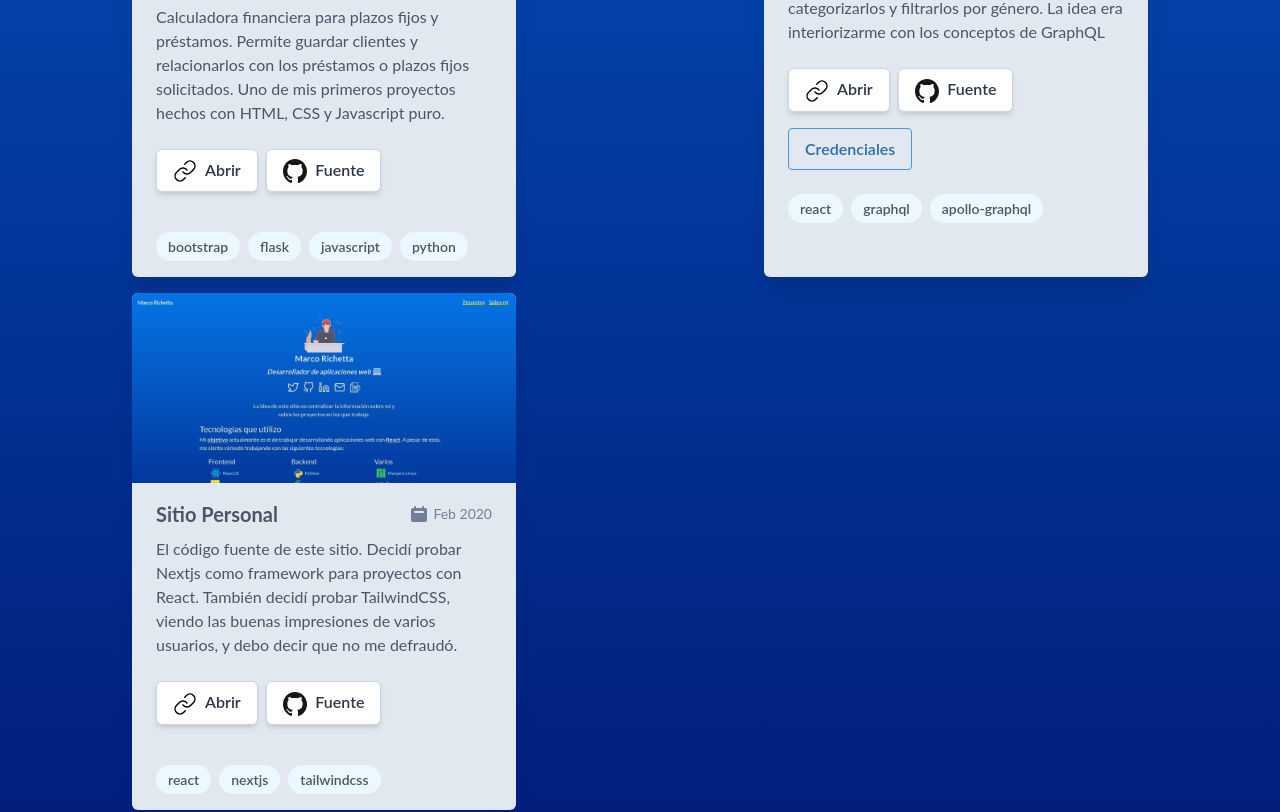
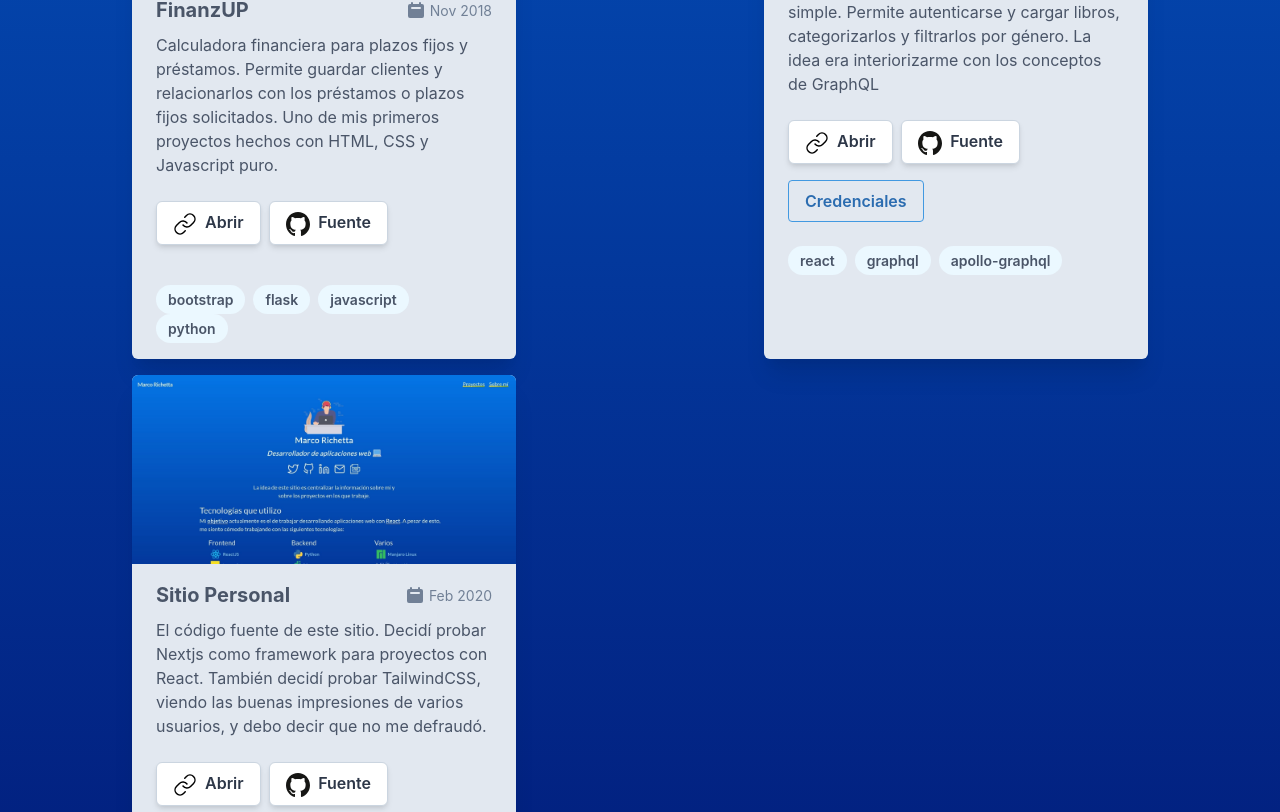
Before and after one commit to marcorichetta/personal-site, a Next.js app: page /projects in a window 1280 px wide. Shown: the part 1266-2078 px from the top of the page. Built offline with nearby package versions, Linux system fonts and the light colour scheme.

Commit message:
Fixes de accesibilidad y font con @import
- Lighthouse notifica que la font bloquea (secs) la carga de la página

```diff
--- a/components/Card.js
+++ b/components/Card.js
@@ -63,6 +63,7 @@ const Card = props => {
 						<button
 							className="bg-transparent hover:bg-blue-500 text-blue-700 font-semibold hover:text-white py-2 px-4 border border-blue-500 hover:border-transparent rounded"
 							onClick={() => setshowCredentials("block")}
+							aria-label="Credenciales"
 						>
 							Credenciales
 						</button>
--- a/components/Footer.js
+++ b/components/Footer.js
@@ -28,7 +28,7 @@ const Footer = () => (
 			Zeit Now
 		</a>
 		<a href="https://github.com/marcorichetta/personal-site" target="_blank" rel="noopener">
-			<img className="inline px-2" src={`icons/social/github2.svg`}></img>
+			<img alt="Github Logo" className="inline px-2" src={`icons/social/github2.svg`}></img>
 		</a>
 		<br />
 		Marco Richetta - {new Date().getFullYear()}
--- a/components/Layout.js
+++ b/components/Layout.js
@@ -38,10 +38,10 @@ export default ({ children, title = "Marco Richetta - Programador Web" }) => {
 				/>
 
 				{/* Inter font */}
-				<link
+				{/* <link
 					href="https://fonts.googleapis.com/css2?family=Inter:wght@400;500;700;900&display=swap"
 					rel="stylesheet"
-				/>
+				/> */}
 
 				{/* Favicons */}
 				<link
--- a/components/mobile/Toggler.js
+++ b/components/mobile/Toggler.js
@@ -1,6 +1,6 @@
 const Toggler = ({ isMenuOpen, setisMenuOpen }) => {
 	return (
-		<button onClick={() => setisMenuOpen(!isMenuOpen)}>
+		<button onClick={() => setisMenuOpen(!isMenuOpen)} aria-label="Toggle">
 			<svg
 				xmlns="http://www.w3.org/2000/svg"
 				width="26"
--- a/styles/index.css
+++ b/styles/index.css
@@ -4,7 +4,7 @@
 /* purgecss end ignore */
 
 #NextApp {
-	font-family: "Lato";
+	font-family: "Inter";
 	background: #0575e6; /* fallback for old browsers */
 	background: -webkit-linear-gradient(
 		to bottom,
@@ -17,6 +17,8 @@
 		#021b79
 	); /* W3C, IE 10+/ Edge, Firefox 16+, Chrome 26+, Opera 12+, Safari 7+ */
 }
+
+@import url('https://fonts.googleapis.com/css2?family=Inter:wght@400;500;700;900&display=swap');
 
 /* @font-face {
 	font-family: "Lato";
```
